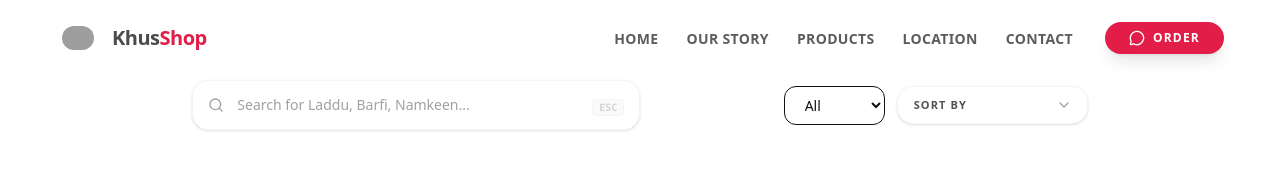
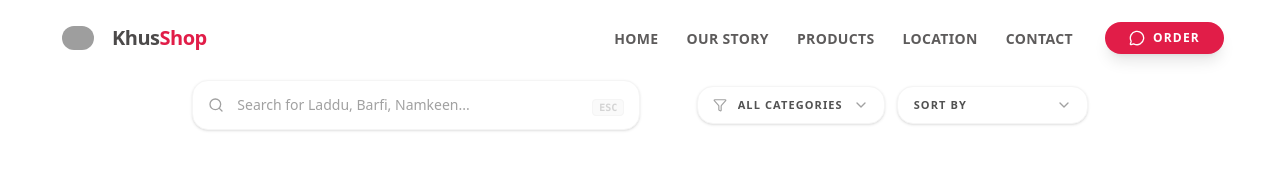
Before and after one commit to md-faizanahmad/sweets-shop, a Next.js app: page /allproducts in a window 1280 px wide. Shown: the top 176 px of the page. Built offline with nearby package versions, Linux system fonts and the light colour scheme; grey boxes are pictures that could not be loaded.

Commit message:
src/features/products/ProductFilter.tsx

```diff
--- a/src/features/product/ProductFilter.tsx
+++ b/src/features/product/ProductFilter.tsx
@@ -1,4 +1,8 @@
 "use client";
+
+import { useMemo } from "react";
+import { ChevronDown, Filter } from "lucide-react";
+import productsData from "../../../public/product.json";
 
 export function ProductFilter({
   category,
@@ -7,14 +11,51 @@ export function ProductFilter({
   category: string;
   onChange: (v: string) => void;
 }) {
+  // 1. Dynamically extract unique categories from JSON
+  const categories = useMemo(() => {
+    const unique = Array.from(new Set(productsData.map((p) => p.category)));
+    return [
+      { label: "All Categories", value: "" },
+      ...unique.map((cat) => ({
+        label: cat.charAt(0).toUpperCase() + cat.slice(1),
+        value: cat,
+      })),
+    ];
+  }, []);
+
   return (
-    <select
-      value={category}
-      onChange={(e) => onChange(e.target.value)}
-      className="px-4 py-2 rounded-xl border text-sm"
-    >
-      <option value="">All</option>
-      <option value="sweets">Sweets</option>
-    </select>
+    <div className="relative group w-full md:w-auto min-w-[160px]">
+      {/* Visual Icons */}
+      <div className="absolute left-4 top-1/2 -translate-y-1/2 pointer-events-none flex items-center gap-2">
+        <Filter className="w-3.5 h-3.5 text-neutral-400 group-focus-within:text-[var(--nav-hover)] transition-colors" />
+      </div>
+
+      <div className="absolute right-4 top-1/2 -translate-y-1/2 pointer-events-none text-neutral-400 group-focus-within:text-[var(--nav-hover)] transition-colors">
+        <ChevronDown className="w-4 h-4" />
+      </div>
+
+      {/* The Select Element */}
+      <select
+        value={category}
+        onChange={(e) => onChange(e.target.value)}
+        className="
+          w-full appearance-none bg-white border border-neutral-100
+          pl-10 pr-10 py-2.5 rounded-2xl text-[11px] font-black uppercase tracking-widest
+          text-neutral-600 cursor-pointer shadow-sm
+          focus:border-[var(--nav-hover)] focus:ring-4 focus:ring-[var(--nav-hover)]/5
+          outline-none transition-all duration-300
+        "
+      >
+        {categories.map((cat) => (
+          <option
+            key={cat.value}
+            value={cat.value}
+            className="text-sm font-sans normal-case"
+          >
+            {cat.label}
+          </option>
+        ))}
+      </select>
+    </div>
   );
 }
```
